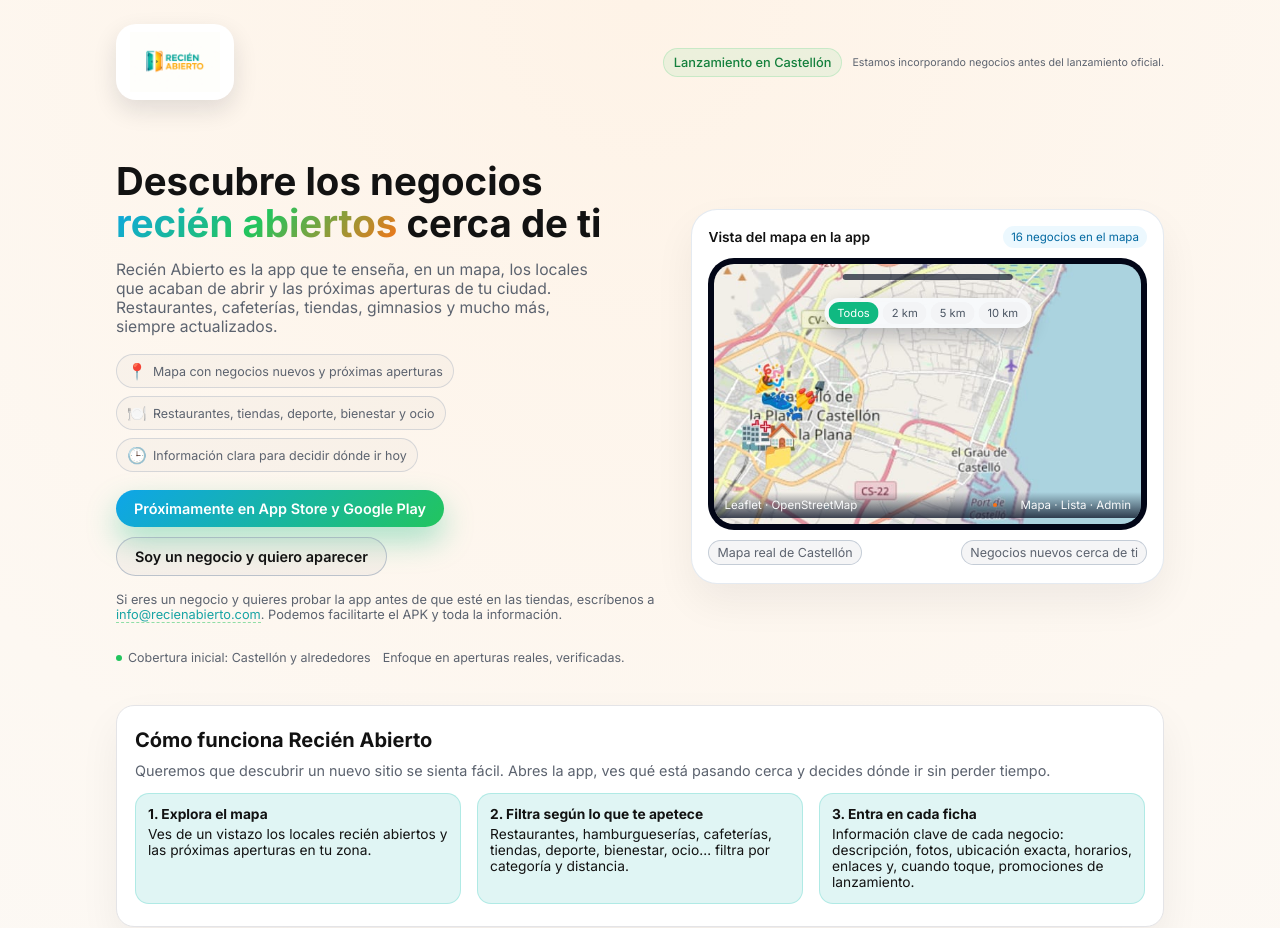
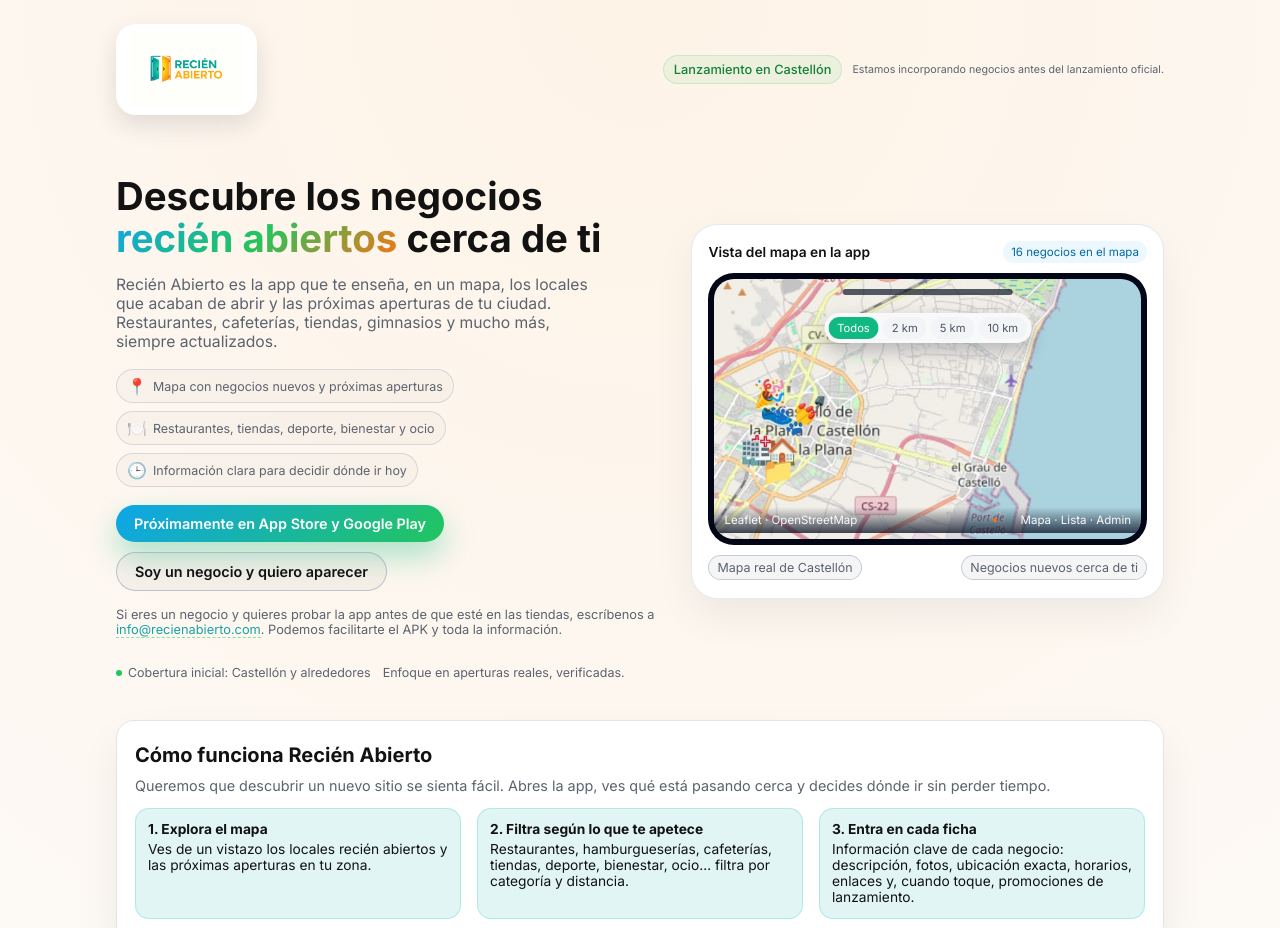
Before and after one commit to gestionesdsc/recienabierto-landing, a plain HTML site: page index.html in a window 1280 px wide. Shown: the top 928 px of the page. Drawn offline with Linux system fonts and the light colour scheme.

Commit message:
Update index.html

```diff
--- a/index.html
+++ b/index.html
@@ -65,7 +65,7 @@
 
     /* Logo dentro del recuadro */
     .logo-badge img {
-      height: 60px;   /* ajusta aquí el tamaño si lo quieres más grande o más pequeño */
+      height: 75px;   /* ajusta aquí el tamaño si lo quieres más grande o más pequeño */
       width: auto;
       display: block;
     }
```
